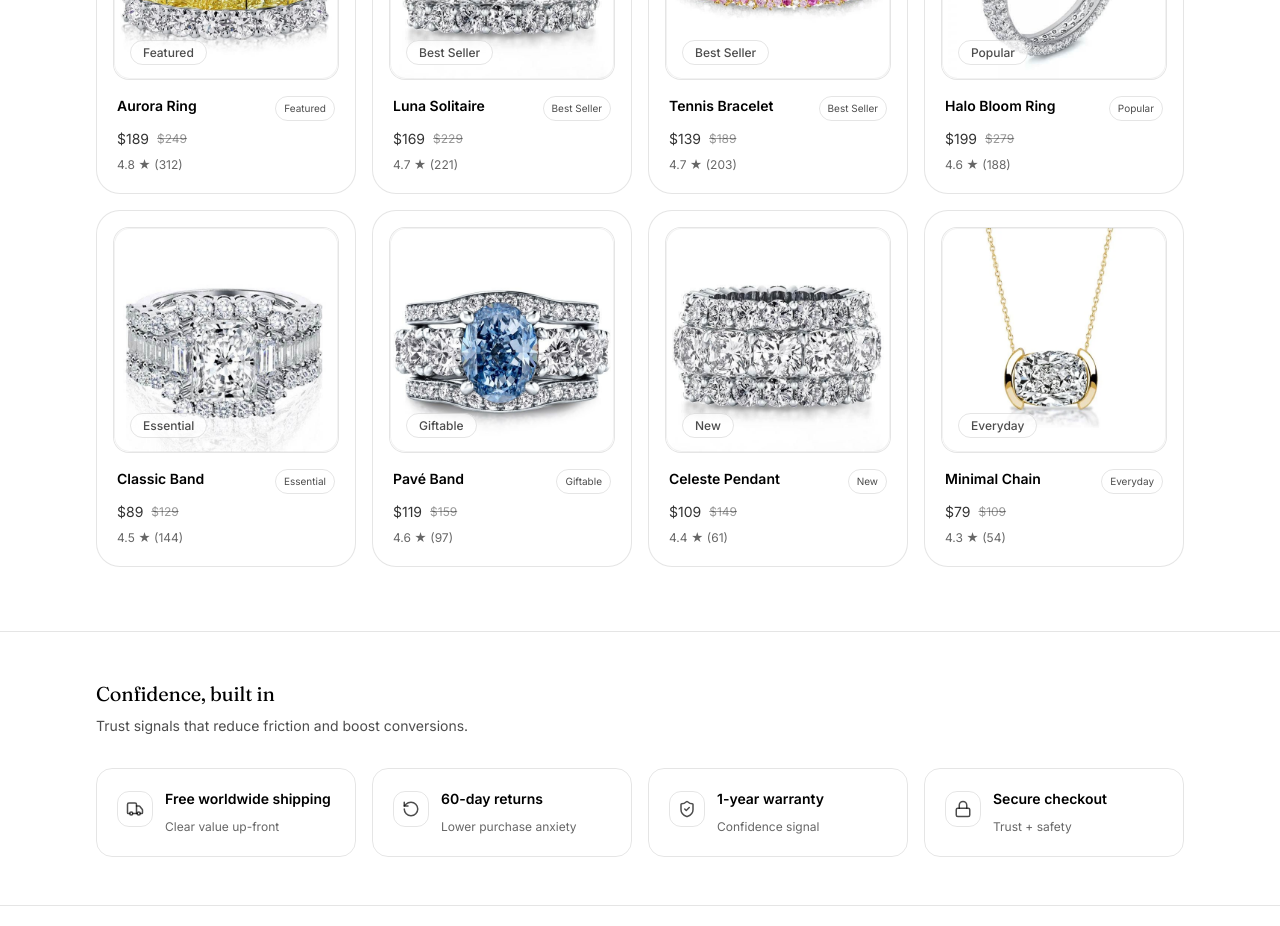
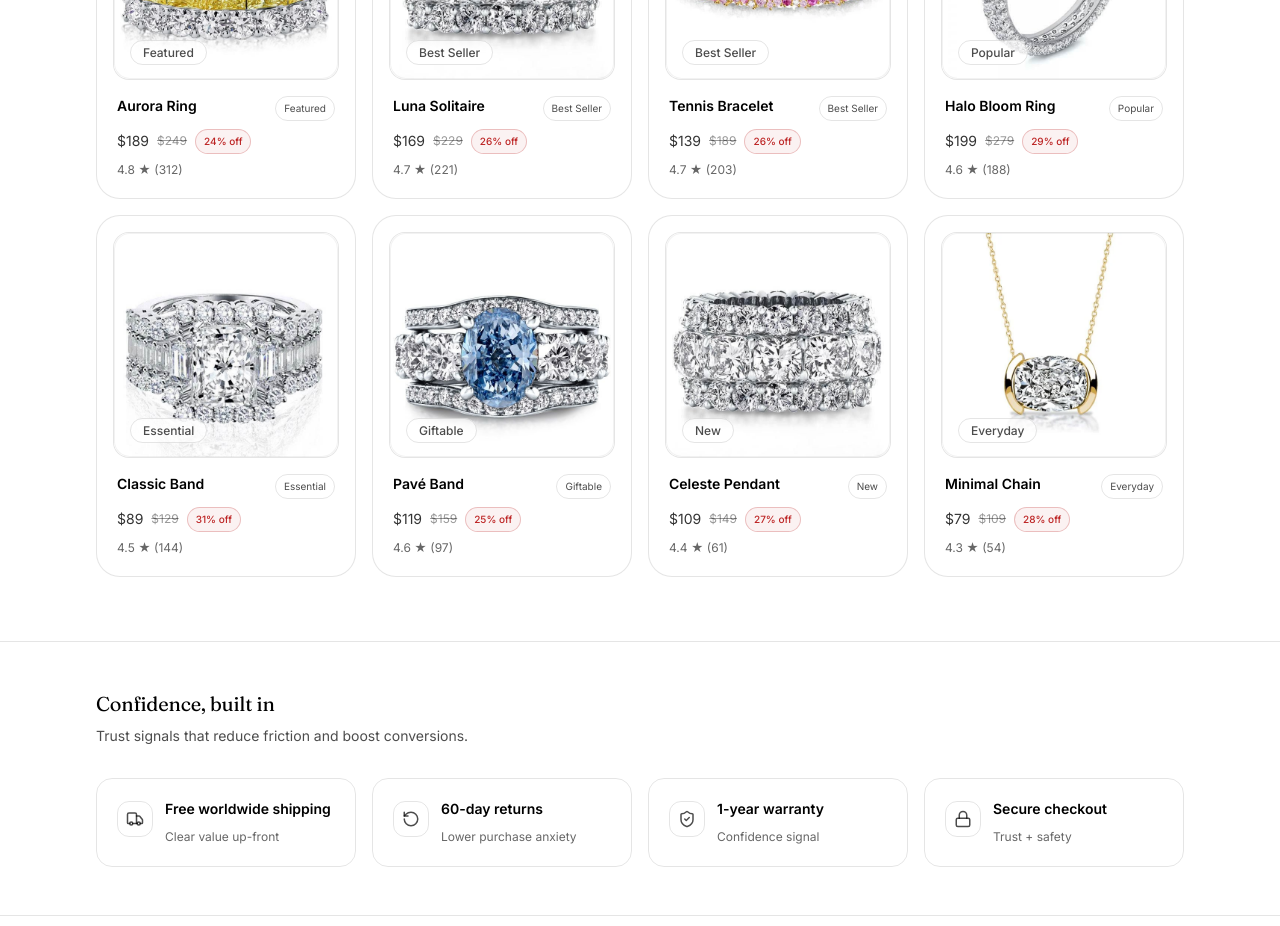
Before and after one commit to Ms-Njuguna/italo-jewelry-redesign, a React (Vite) app: page / in a window 1280 px wide. Shown: the part 2300-3226 px from the top of the page. Built offline with nearby package versions, Linux system fonts and the light colour scheme.

Commit message:
feat: show tasteful sale indicator using compareAt pricing

```diff
--- a/src/components/sections/BestSellers.jsx
+++ b/src/components/sections/BestSellers.jsx
@@ -6,7 +6,7 @@ import ImageFrame from "../ui/ImageFrame";
 import FilterChips from "../ui/FilterChips";
 import SortSelect from "../ui/SortSelect";
 import Highlight from "../ui/Highlight";
-import { formatPrice } from "../../data/products";
+import { formatPrice, isOnSale, percentOff } from "../../data/products";
 
 export default function BestSellers({
   products,
@@ -111,11 +111,17 @@ export default function BestSellers({
 
                     <div className="mt-2 flex items-center gap-2">
                       <p className="text-sm text-black/80">{formatPrice(p.price)}</p>
-                      <p className="text-xs text-black/40 line-through">
-                        {formatPrice(p.compareAt)}
-                      </p>
+                      {isOnSale(p) ? (
+                        <>
+                          <p className="text-xs text-black/40 line-through">
+                            {formatPrice(p.compareAt)}
+                          </p>
+                          <span className="rounded-full border border-[rgb(var(--sale)/0.25)] bg-[rgb(var(--sale)/0.06)] px-2 py-1 text-[10px] font-medium text-[rgb(var(--sale))]">
+                            {percentOff(p)}% off
+                          </span>
+                        </>
+                      ) : null}
                     </div>
-
                     <p className="mt-2 text-xs text-black/60">
                       {p.rating} ★ ({p.reviews})
                     </p>
```
